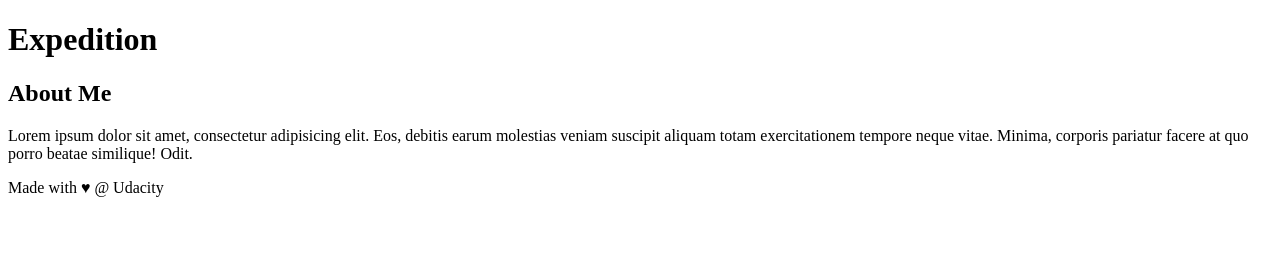
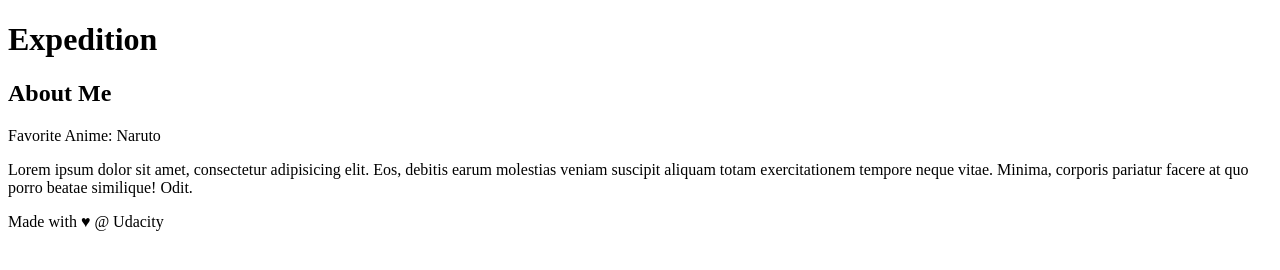
Before and after one commit to mknowlin2/new-git-project, a plain HTML site: page index.html in a window 1280 px wide. Drawn offline with Linux system fonts and the light colour scheme.

Commit message:
Added favorite anime to sidebar

```diff
--- a/index.html
+++ b/index.html
@@ -20,6 +20,8 @@
     <aside>
       <h2>About Me</h2>
 
+      <p>Favorite Anime: Naruto</p>
+
       <p>Lorem ipsum dolor sit amet, consectetur adipisicing elit. Eos, debitis
          earum molestias veniam suscipit aliquam totam exercitationem tempore
          neque vitae. Minima, corporis pariatur facere at quo porro beatae
```
